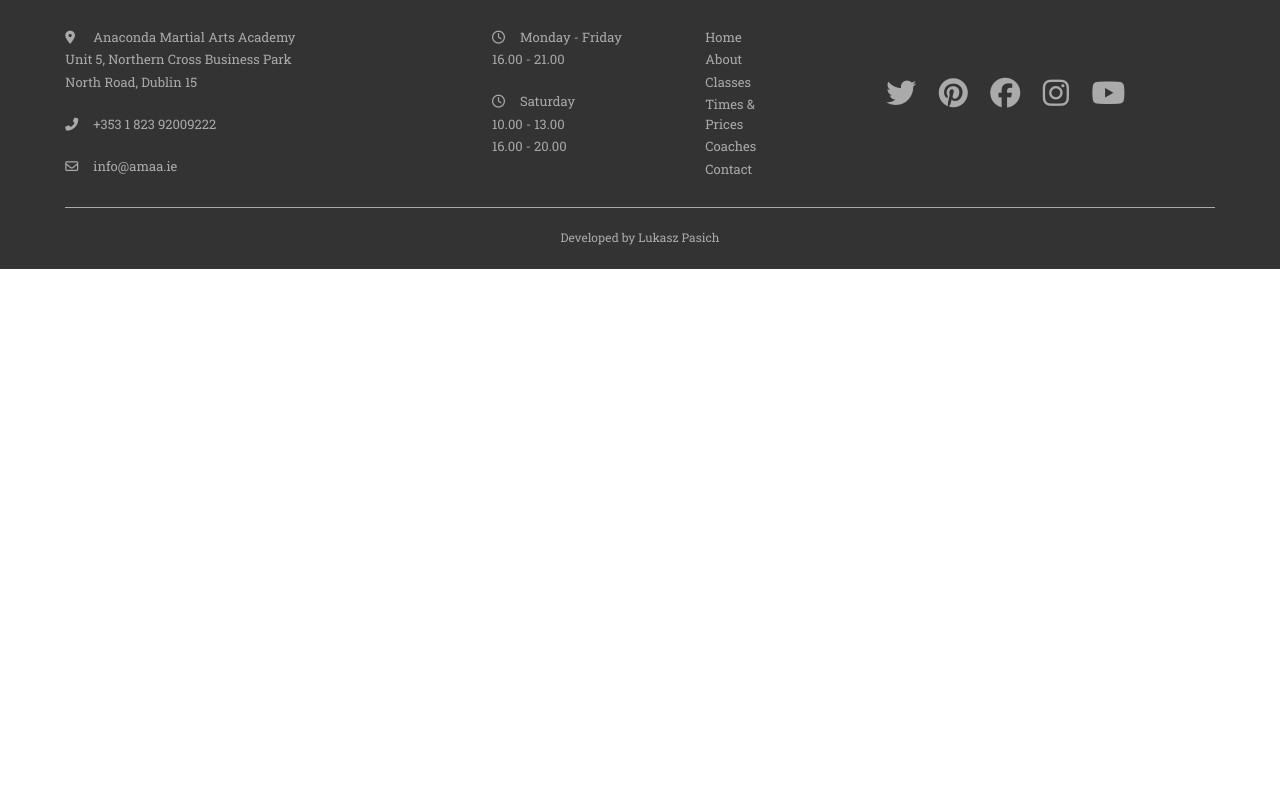
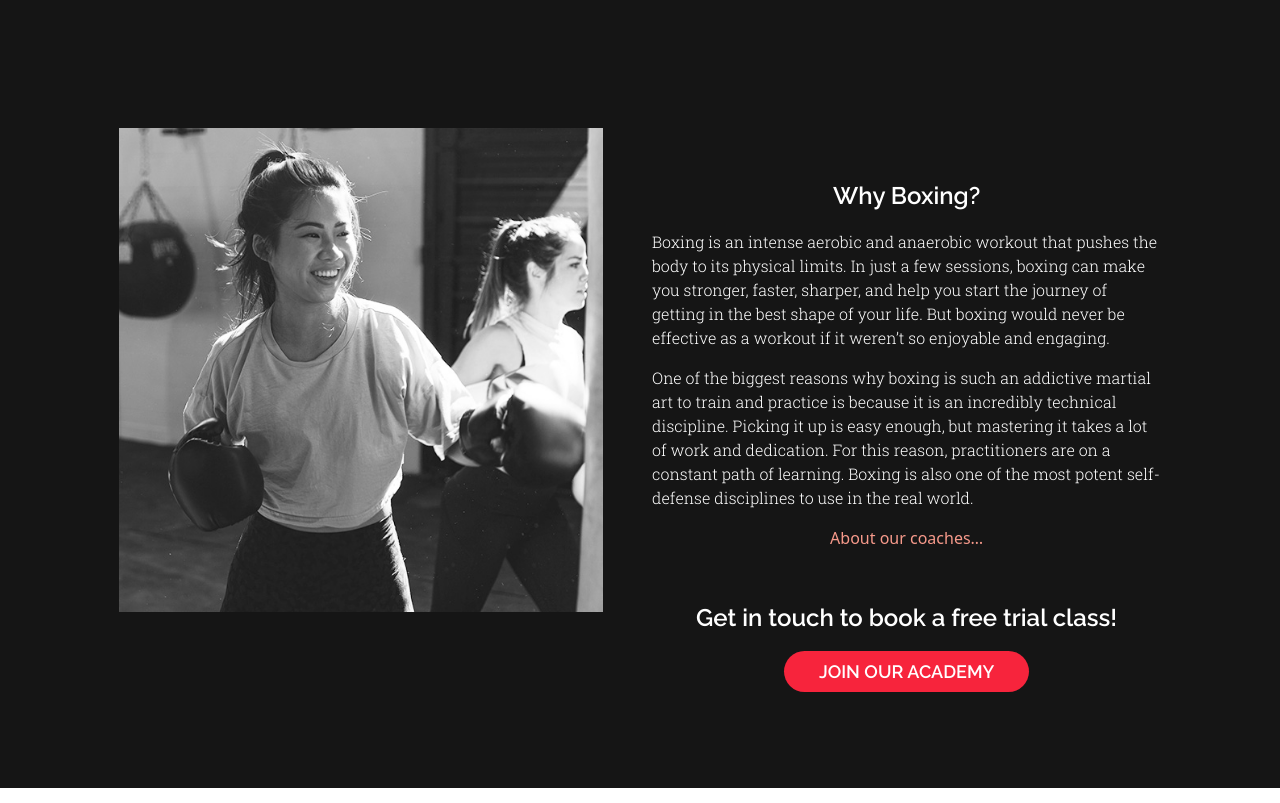
Before and after one commit to LukaszPasich/Anaconda-MAA-MS1, a plain HTML site: page about.html in a window 1280 px wide. Shown: the part 2777-3580 px from the top of the page. Before the commit the page ends 3046 px from the top, so only its background shows below. Drawn offline with nearby package versions, Linux system fonts and the light colour scheme.

Commit message:
Add Why Boxing? section to About page

```diff
--- a/about.html
+++ b/about.html
@@ -188,8 +188,52 @@
         </section>
         <!-- /About Kickboxing -->
 
+        <!-- About Boxing -->
+        <section class="container-fluid bgrd-color-dgrey" id="about-boxing">
+            <div class="row justify-content-center padding-top-hundredfifty padding-bottom-fifty">
+                <div class="col-11 col-xs-10 col-md-8 col-xl-5">
+                    <img src="assets/images/about-page-boxing-image.jpg" alt="Brazilian Jiu-Jitsu image" style="width: 95%;">
+                </div>
+                <div class="col-11 col-xs-10 col-md-8 col-xl-5 col-xxl-4 padding-top-fifty">
+                    <p class="sub-header">
+                        Why Boxing?
+                    </p>
+                    <p class="body-text-left">
+                        Boxing is an intense aerobic and anaerobic workout that pushes the body to its physical limits.
+                        In just a few sessions, boxing can make you stronger, faster, sharper, and help you start the journey of getting in the best shape of your life.
+                        But boxing would never be effective as a workout if it weren’t so enjoyable and  engaging.
+                    </p>
+                     <p class="body-text-left">
+                        One of the biggest reasons why boxing is such an addictive martial art to train and practice is because it is an incredibly technical discipline.
+                        Picking it up is easy enough, but mastering it takes a lot of work and dedication. For this reason, practitioners are on a constant path of learning.
+                        Boxing is also one of the most potent self-defense disciplines to use in the real world.
+                    </p>
+                    <div class="row justify-content-center">
+                        <div class="col-auto">
+                            <a href="coaches.html#coaches" class="color-light-red read-more">About our coaches…</a>
+                        </div>
+                    </div>
+                    <!-- Call to Action -->
+                    <div class="row side-padding-zero padding-bottom-fifty">
+                        <div class="col-12">
+                            <div class="sub-header">
+                                <div class="row justify-content-center">
+                                    <div class="col-auto padding-top-fifty">
+                                        <p>Get in touch to book a free trial class!</p>
+                                        <a href="contact.html" class="btn-join">Join Our Academy</a>
+                                    </div>
+                                </div>
+                            </div>
+                        </div>
+				    </div>
+                    <!-- /Call to Action -->
+                </div>
+            </div>
+        </section>
+        <!-- /About Boxing -->
+
         <!-- Footer -->
-        <footer class="container-fluid">
+        <footer class="container-fluid margin-top-twentyfive">
             <div class="row justify-content-center">
                 <div class="col-1 footer-col-padding footer-logo">
                     <img src="assets/images/anaconda-logo-grey-(aaaaaa).svg" alt="Anaconda logo" style="height: 100px; width: 100px;">
--- a/assets/css/style.css
+++ b/assets/css/style.css
@@ -1,4 +1,4 @@
-/*-------------------- Text --------------------*/
+/*-------------------- General --------------------*/
 li {
 	font-size: 16px;
 	font-family: 'Raleway', sans-serif;
@@ -53,6 +53,10 @@ ul {
 .side-padding-zero {
     padding-left: 0px;
     padding-right: 0px;
+}
+
+.margin-top-twentyfive {
+    margin-top: 25px;
 }
 
 .body-text-center {
```
Also changed, not shown: index.html (+2 -2 lines).
